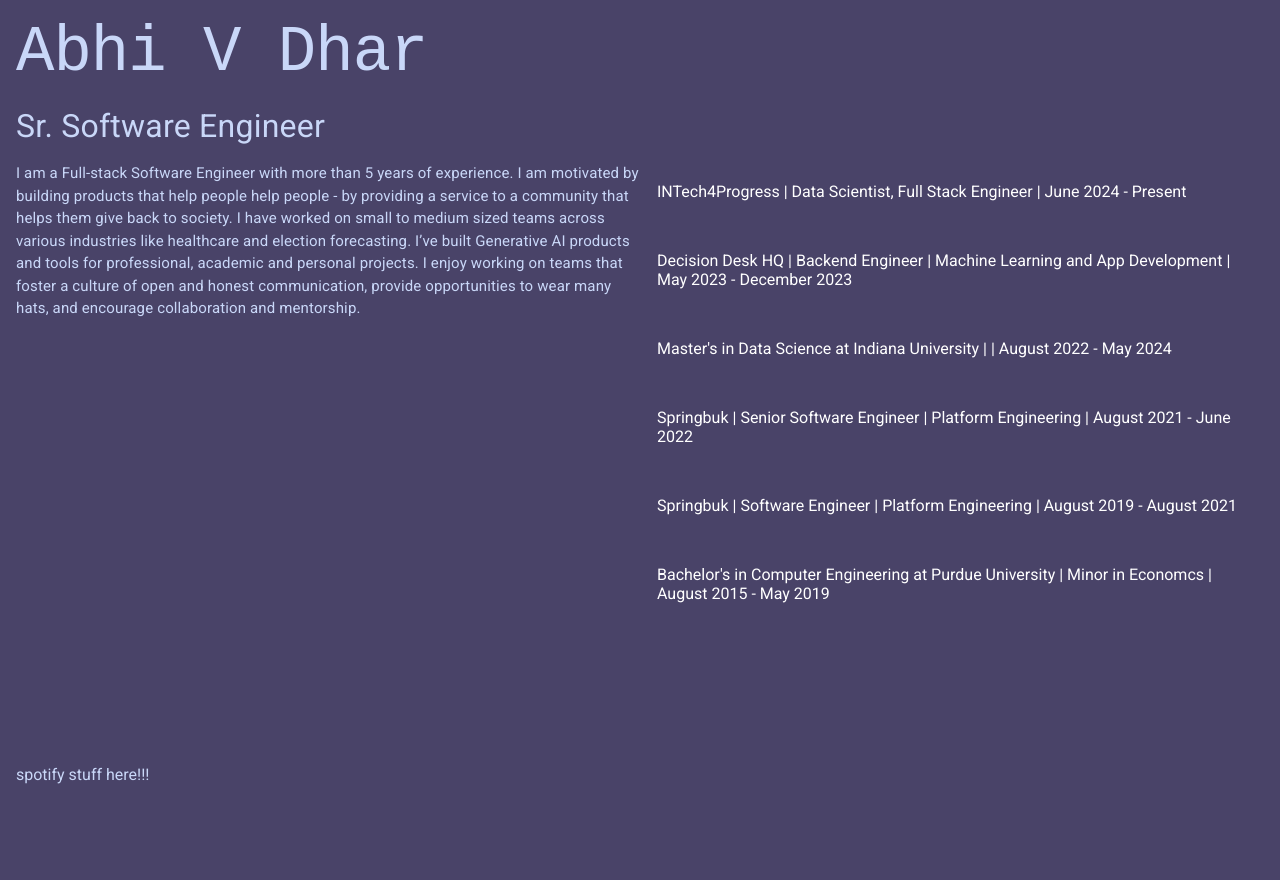
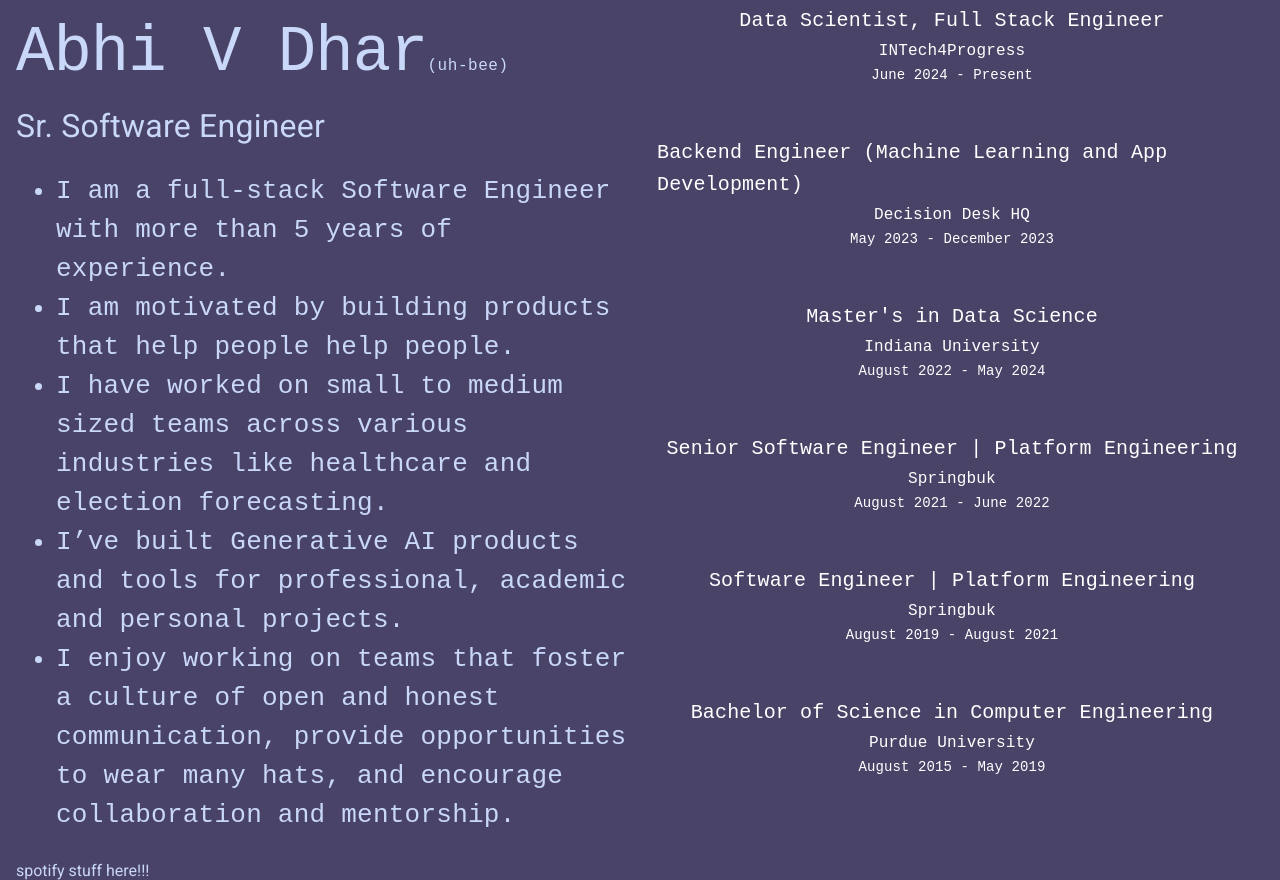
Before and after one commit to Xenox473/avd-folio, a Next.js app: page / in a window 1280 px wide. Before the commit the page ends 800 px from the top, so only its background shows below. Built offline with nearby package versions, Linux system fonts and the light colour scheme.

Commit message:
Modified styles of the texts

```diff
--- a/src/app/components/accordion.tsx
+++ b/src/app/components/accordion.tsx
@@ -1,11 +1,12 @@
 import { motion, AnimatePresence } from "framer-motion";
 import { SkillsDisplay } from "./skillsDisplay";
 import { colors } from "../colors";
+import { Typography } from "@mui/material";
 
 type AccordionProps = {
   role: {
-    company: string,
-    role: string,
+    institution: string,
+    title: string,
     year: string,
     skills: string[]
   },
@@ -33,10 +34,14 @@
         animate={{
           borderColor: isOpen ? colors.periwinkle : colors.englishViolet
         }}
-        onClick={() => setExpanded(isOpen ? false : index)}
+        onClick={() => setExpanded(isOpen || role.skills.length == 0 ? false : index)}
         style={headerStyles}
       >
-        {role.company} | {role.role} | {role.year}
+        <div style={{ display: "flex", alignItems: "center", flexDirection: 'column'}}>
+          <Typography variant="h6" style={{ margin: 0 }} fontFamily="monospace">{role.title}</Typography>
+          <Typography variant="subtitle1" style={{ margin: 0 }} fontFamily="monospace">{role.institution}</Typography>
+          <Typography variant="subtitle2" style={{ margin: 0 }} fontFamily="monospace">{role.year}</Typography>
+        </div>
       </motion.header>
       <AnimatePresence initial={false}>
         {isOpen && (
--- /dev/null
+++ b/src/app/components/blurb.tsx
@@ -0,0 +1,17 @@
+import { Card, CardContent, Typography } from "@mui/material";
+
+export const Blurb = () => {
+  const elapsedYears = new Date().getFullYear() - 2019;
+
+  return (
+    <Typography variant="body1" fontSize={26} fontFamily={'monospace'}>
+      <ul>
+        <li>I am a full-stack Software Engineer with more than {elapsedYears} years of experience.</li>
+        <li>I am motivated by building products that help people help people.</li>
+        <li>I have worked on small to medium sized teams across various industries like healthcare and election forecasting.</li>
+        <li>I’ve built Generative AI products and tools for professional, academic and personal projects.</li>
+        <li>I enjoy working on teams that foster a culture of open and honest communication, provide opportunities to wear many hats, and encourage collaboration and mentorship.</li>
+      </ul>
+    </Typography>
+  );
+}
--- a/src/app/components/header.tsx
+++ b/src/app/components/header.tsx
@@ -1,20 +1,20 @@
 import { Stack, Typography } from "@mui/material"
 
 export const Header = () => {
-  const elapsedYears = new Date().getFullYear() - 2019;
 
   return (
     <Stack spacing={2}>
       <Typography variant="h1" fontSize={64} fontFamily={'monospace'}>
         Abhi V Dhar
+        <Typography
+          variant="caption"
+          fontSize={16}
+          fontFamily={'monospace'}>
+          (uh-bee)
+        </Typography>
       </Typography>
 
-      <Typography variant="h4" fontSize={32}> Sr. Software Engineer </Typography>
-
-      <Typography variant="body1" fontSize={15}>
-        I am a Full-stack Software Engineer with more than {elapsedYears} years of experience. I am motivated by building products that help people help people - by providing a service to a community that helps them give back to society. I have worked on small to medium sized teams across various industries like healthcare and election forecasting. I’ve built Generative AI products and tools for professional, academic and personal projects.
-        I enjoy working on teams that foster a culture of open and honest communication, provide opportunities to wear many hats, and encourage collaboration and mentorship.
-      </Typography>
+      <Typography variant="h4" fontSize={32}>Sr. Software Engineer</Typography>
     </Stack>
   );
 }
--- a/src/app/components/skillsDisplay.tsx
+++ b/src/app/components/skillsDisplay.tsx
@@ -1,16 +1,29 @@
 import { motion } from 'framer-motion';
-import { Chip } from '@mui/material';
 import { colors } from '../colors';
+import { Typography } from '@mui/material';
 
 export const SkillsDisplay = ({ skills }: { skills: string[] }) => {
   return (
     <motion.div
       variants={{ collapsed: { scale: 0.8 }, open: { scale: 1 } }}
       transition={{ duration: 0.8 }}
-      style={{ display: 'flex', flexWrap: 'wrap', flexDirection: 'row' }}
+      style={{ display: 'flex', flexWrap: 'wrap', flexDirection: 'row', justifyContent: 'center' }}
     >
       {skills.map((skill, index) => (
-        <Chip key={index} label={skill} style={{ margin: '0.5rem', backgroundColor: colors.keppel}} />
+        <motion.div
+          key={index}
+          style={{
+            backgroundColor: colors.magenta,
+            color: colors.periwinkle,
+            padding: '0.5rem',
+            margin: '0.5rem',
+            borderRadius: '5px',
+            fontFamily: 'monospace',
+          }}
+          whileHover={{ scale: 1.1 }}
+        >
+          <Typography variant="subtitle1" fontFamily="monospace">{skill}</Typography>
+        </motion.div>
       ))}
     </motion.div>
   )
--- a/src/app/components/timeline.tsx
+++ b/src/app/components/timeline.tsx
@@ -19,40 +19,40 @@
 
   const steps = [
     {
-      company: 'INTech4Progress',
-      role: 'Data Scientist, Full Stack Engineer',
+      institution: 'INTech4Progress',
+      title: 'Data Scientist, Full Stack Engineer',
       year: 'June 2024 - Present',
       skills: [
         "AWS S3", "AWS Lambda", "Docker", "DynamoDB", "Git", "GraphQL", "Python", "React", "Typescript"
       ]
     },
     {
-      company: 'Decision Desk HQ',
-      role: 'Backend Engineer | Machine Learning and App Development',
+      institution: 'Decision Desk HQ',
+      title: 'Backend Engineer (Machine Learning and App Development)',
       year: 'May 2023 - December 2023',
       skills: [
         "AWS S3", "DataDog", "Git", "Minitest", "NLTK", "OpenAI API", "PostgreSQL", "Python", "Redis", "Ruby (on Rails)"
       ],
     },
     {
-      company: 'Master\'s in Data Science at Indiana University',
-      role: '',
+      institution: "Indiana University",
+      title: "Master's in Data Science",
       year: 'August 2022 - May 2024',
       skills: [
         "Computer Vision", "Advanced Natural Language Processing", "Network Science", "Social Media Mining", "Data Mining", "Advanced Database Concepts", "Applied Machine Learning"
       ],
     },
     {
-      company: 'Springbuk',
-      role: 'Senior Software Engineer | Platform Engineering',
+      institution: 'Springbuk',
+      title: 'Senior Software Engineer | Platform Engineering',
       year: 'August 2021 - June 2022',
       skills: [
         "AWS EC2", "AWS S3", "Git", "PostgreSQL", "Python", "Ruby (on Rails)", "Snowflake"
       ],
     },
     {
-      company: 'Springbuk',
-      role: 'Software Engineer | Platform Engineering',
+      institution: 'Springbuk',
+      title: 'Software Engineer | Platform Engineering',
       year: 'August 2019 - August 2021',
       skills: [
         "Airbrake.io", "AWS EC2", "AWS S3", "AWS VPC", "Git", "PostgreSQL", "Python", "React", "Rspec", "Ruby (on Rails)", "Snowflake"
@@ -60,8 +60,8 @@
     }
     ,
     {
-      company: 'Bachelor\'s in Computer Engineering at Purdue University',
-      role: 'Minor in Economcs',
+      institution: "Purdue University",
+      title: 'Bachelor of Science in Computer Engineering',
       year: 'August 2015 - May 2019',
       skills: [],
     }
--- a/src/app/page.tsx
+++ b/src/app/page.tsx
@@ -3,6 +3,7 @@
 import { Timeline } from './components/timeline';
 import { Stack } from '@mui/material';
 import { SkillsDisplay } from './components/skillsDisplay';
+import { Blurb } from './components/blurb';
 
 export default function Home() {
   return (
@@ -12,9 +13,12 @@
           flex: 1,
           display: 'flex',
           flexDirection: 'column',
-          justifyContent: 'space-between'
+          justifyContent: 'space-between',
         }}>
           <Header />
+          <div style={{ display: 'flex', justifyContent: 'center' }}>
+            <Blurb />
+          </div>
           <div>spotify stuff here!!!</div>
         </div>
         <div style={{
```
